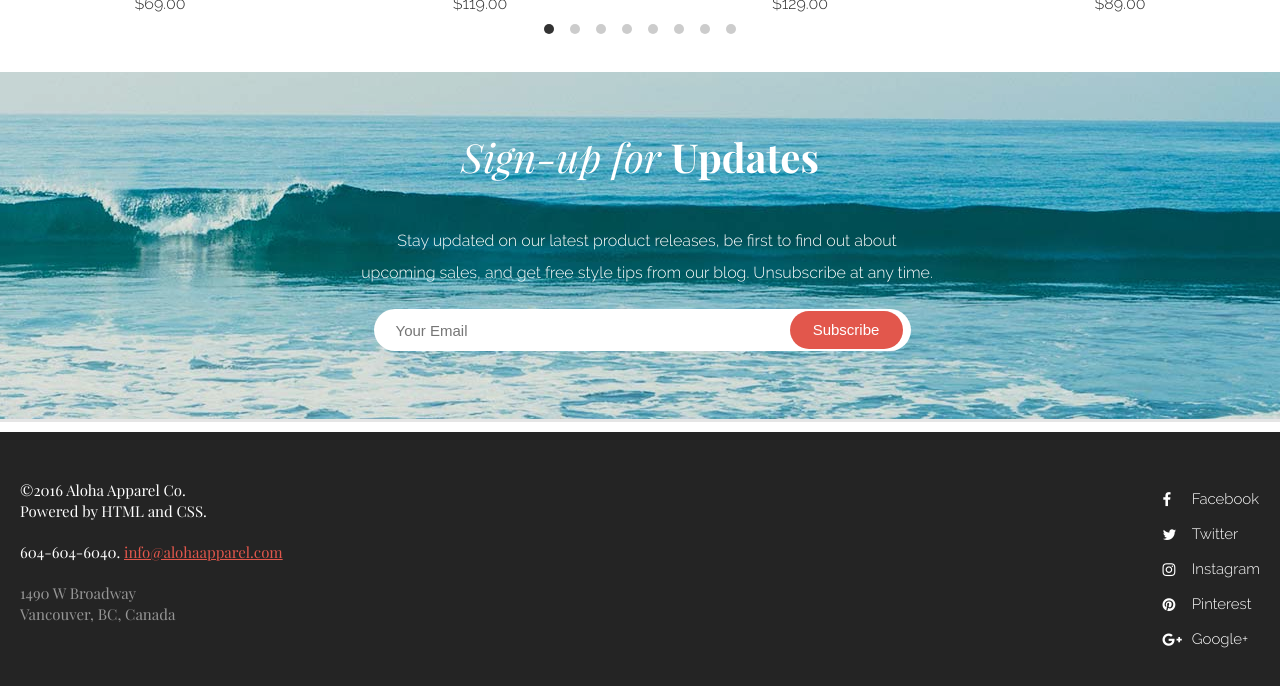
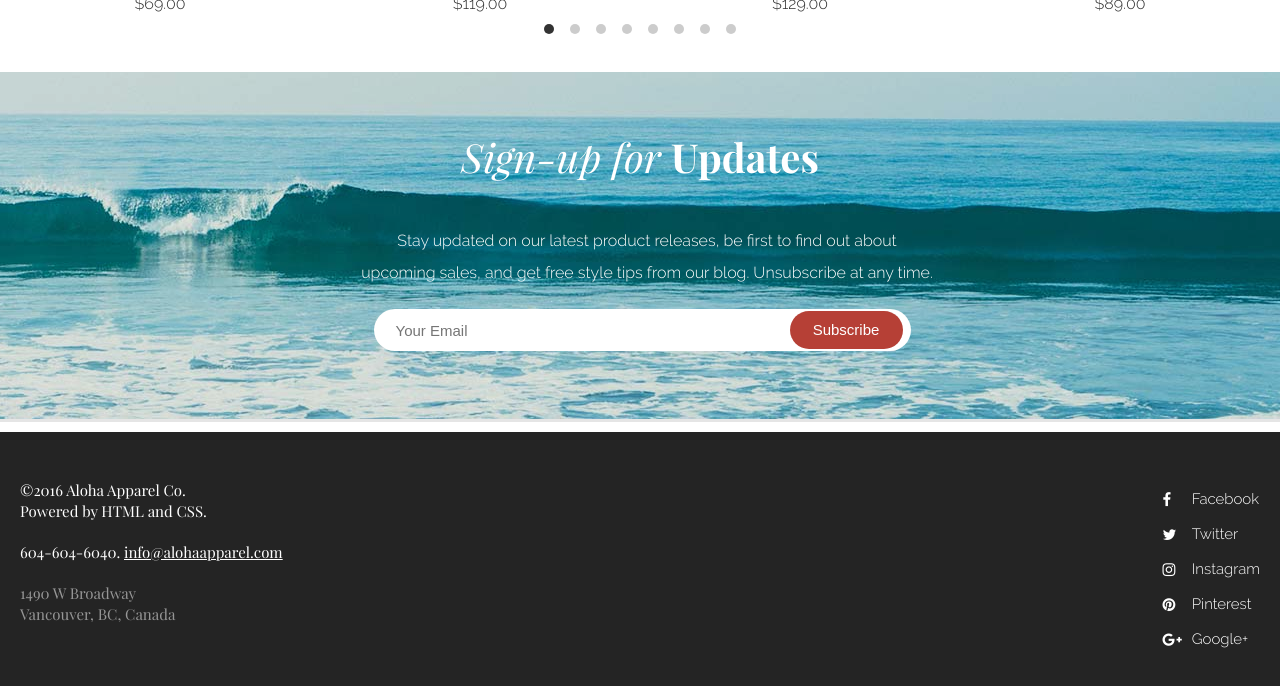
Before and after one commit to lisath92/aloha_homepage_1b, a plain HTML site: page index.html in a window 1280 px wide. In both pictures the pointer is over the input "Subscribe". Shown: the part 1988-2674 px from the top of the page. Drawn offline with nearby package versions, Linux system fonts and the light colour scheme.

Commit message:
added hover colors on links and button

```diff
--- a/style.css
+++ b/style.css
@@ -424,6 +424,11 @@ input[type="submit"] {
   color: white;
   font-size: 15px;
   border: none;
+  cursor: pointer;
+}
+
+input[type="submit"]:hover{
+  background-color: #b64036;
 }
 
 
@@ -445,6 +450,14 @@ footer {
   margin-bottom: 15px;
   line-height: 21px;
   margin-top: 20px;
+}
+
+.contact-info a{
+  color: white;
+}
+
+.contact-info a:hover{
+  color: #b64036
 }
 
 .address{
```
